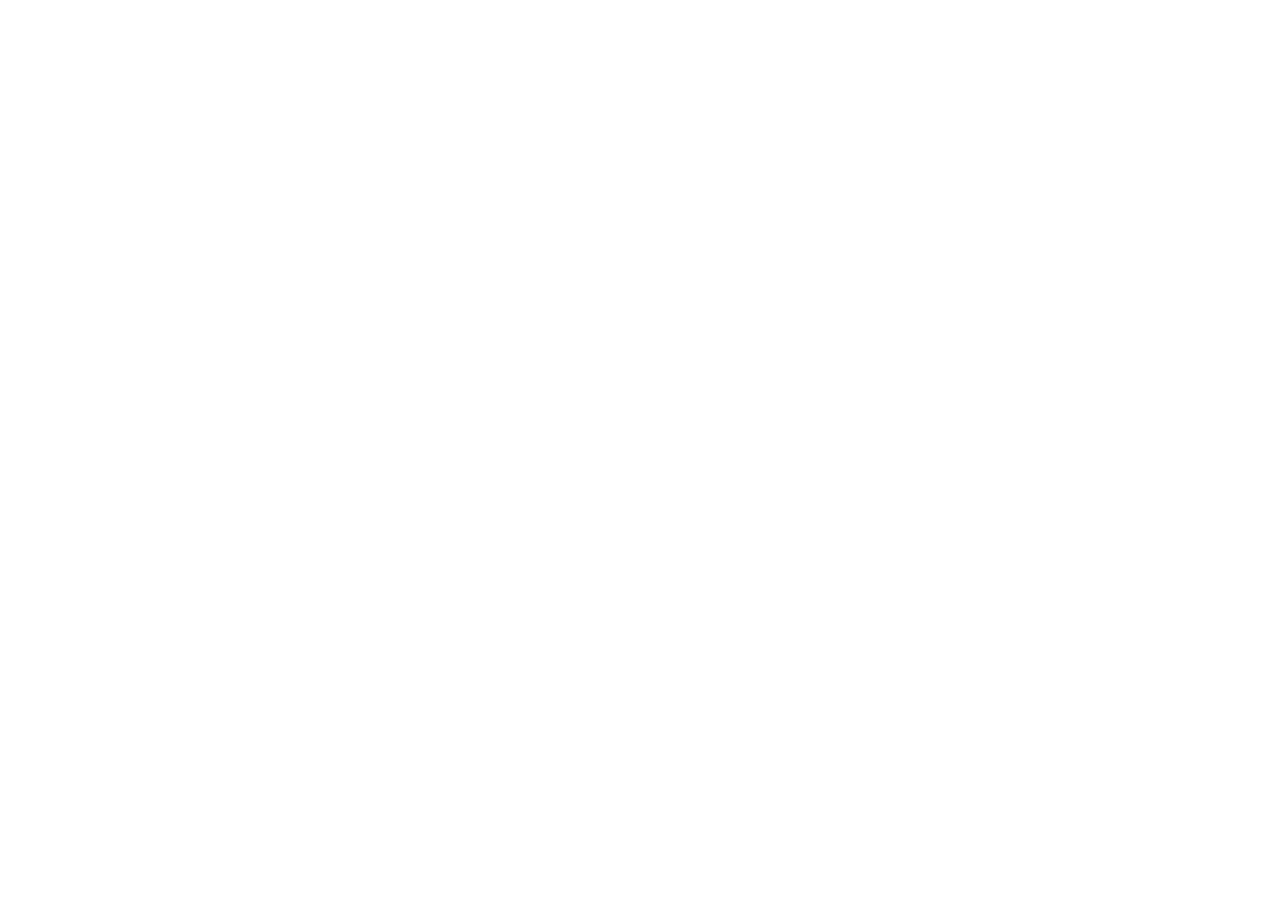
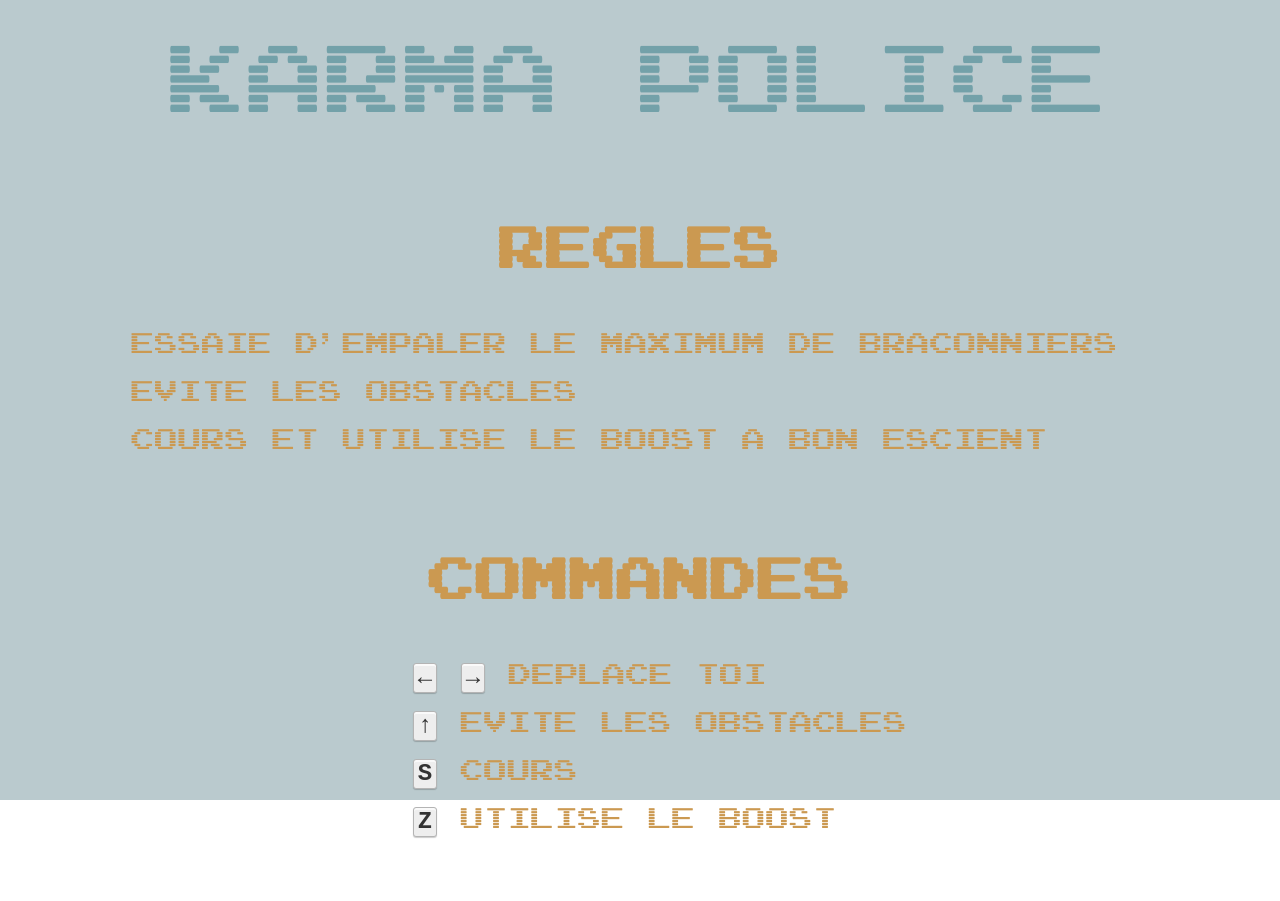
Before and after one commit to ymblandin/KarmaPolice, a React (Vite) app in the folder frontend/: page / in a window 1280 px wide. Shown: the top 901 px of the page. Before the commit the page ends 800 px from the top, so only its background shows below. Built offline with nearby package versions, Linux system fonts and the light colour scheme.

Commit message:
create the home page with the rules and commands

```diff
--- /dev/null
+++ b/frontend/src/assets/css/home.css
@@ -0,0 +1,125 @@
+.home {
+  display: flex;
+  flex-direction: column;
+  gap: 3rem;
+  background: #bacace;
+  height: 100vh;
+  font-family: arcade;
+}
+
+.logo {
+  color: #73a1a9;
+  font-size: 5rem;
+  margin-top: 2rem;
+}
+
+.rules {
+  color: #cb9951;
+}
+
+.rules h2 {
+  font-size: 3rem;
+}
+
+.rules ul {
+  max-width: 45ch;
+  margin: auto;
+  display: flex;
+  flex-direction: column;
+  align-items: flex-start;
+  font-size: 1.5rem;
+  line-height: 3rem;
+  list-style-type: none;
+}
+
+.command {
+  color: #cb9951;
+  display: flex;
+  flex-direction: column;
+}
+
+.command h2 {
+  font-size: 3rem;
+}
+
+.command ul {
+  max-width: 45ch;
+  margin: auto;
+  display: flex;
+  flex-direction: column;
+  align-items: flex-start;
+  font-size: 1.5rem;
+  line-height: 3rem;
+  list-style-type: none;
+}
+
+.command kbd {
+  background-color: #eee;
+  border-radius: 3px;
+  border: 1px solid #b4b4b4;
+  box-shadow: 0 1px 1px rgba(0, 0, 0, 0.2),
+    0 2px 0 0 rgba(255, 255, 255, 0.7) inset;
+  color: #333;
+  display: inline-block;
+  font-size: 1.5rem;
+  font-weight: 700;
+  line-height: 1;
+  padding: 2px 4px;
+  white-space: nowrap;
+}
+
+.button-container {
+  margin: auto;
+  perspective: 500px;
+}
+
+.button-wrapper {
+  transform: rotateX(50deg);
+  animation: rotateAngle 6s linear infinite;
+}
+
+.button-link {
+  text-decoration: none;
+}
+
+.button-wrapper button {
+  display: block;
+  position: relative;
+  margin: 0.5em 0;
+  padding: 0.8em 2.2em;
+  cursor: pointer;
+
+  background: #71517c;
+  border: none;
+  border-radius: 0.4em;
+
+  text-transform: uppercase;
+  font-size: 1.4em;
+  font-family: "Work Sans", sans-serif;
+  font-weight: 500;
+  letter-spacing: 0.04em;
+
+  mix-blend-mode: color-dodge;
+  perspective: 500px;
+  transform-style: preserve-3d;
+}
+
+@keyframes rotateAngle {
+  0% {
+    transform: rotateY(10deg) rotateX(10deg);
+    animation-timing-function: cubic-bezier(0.61, 1, 0.88, 1);
+  }
+  25% {
+    transform: rotateY(20deg) rotateX(10deg);
+  }
+  50% {
+    transform: rotateY(0deg) rotateX(10deg);
+    animation-timing-function: cubic-bezier(0.61, 1, 0.88, 1);
+  }
+  75% {
+    transform: rotateY(-20deg) rotateX(10deg);
+  }
+  100% {
+    transform: rotateY(10deg) rotateX(10deg);
+  }
+}
--- a/frontend/src/pages/Home.jsx
+++ b/frontend/src/pages/Home.jsx
@@ -1,7 +1,42 @@
+import { NavLink } from "react-router-dom";
+import "../assets/css/home.css";
+
 export default function Home() {
   return (
-    <div>
-      <div />
+    <div className="home">
+      <div className="logo">Karma Police</div>
+      <div className="rules">
+        <h2>Regles</h2>
+        <ul>
+          <li>Essaie d&apos;empaler le maximum de braconniers</li>
+          <li>Evite les obstacles</li>
+          <li>Cours et utilise le boost a bon escient</li>
+        </ul>
+      </div>
+      <div className="command">
+        <h2>Commandes</h2>
+        <ul>
+          <li>
+            <kbd>&#8592;</kbd> <kbd>&#8594;</kbd> <span>Deplace toi</span>
+          </li>
+          <li>
+            <kbd>&#8593; </kbd> <span>Evite les obstacles</span>
+          </li>
+          <li>
+            <kbd>S </kbd> <span>Cours</span>
+          </li>
+          <li>
+            <kbd>Z</kbd> <span>Utilise le boost</span>
+          </li>
+        </ul>
+      </div>
+      <div className="button-container">
+        <div className="button-wrapper">
+          <NavLink to="/game" className="button-link">
+            <button type="button">Start</button>
+          </NavLink>
+        </div>
+      </div>
     </div>
   );
 }
```
